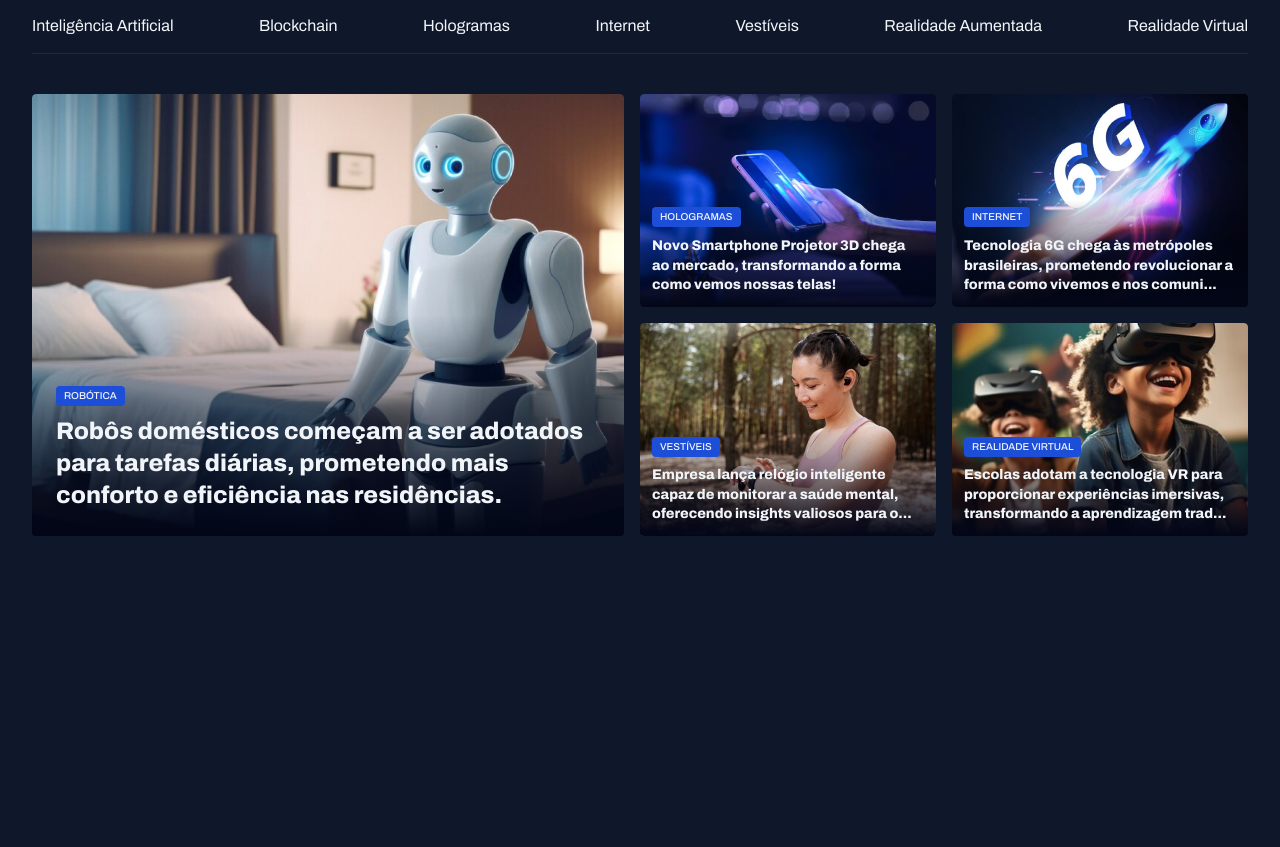
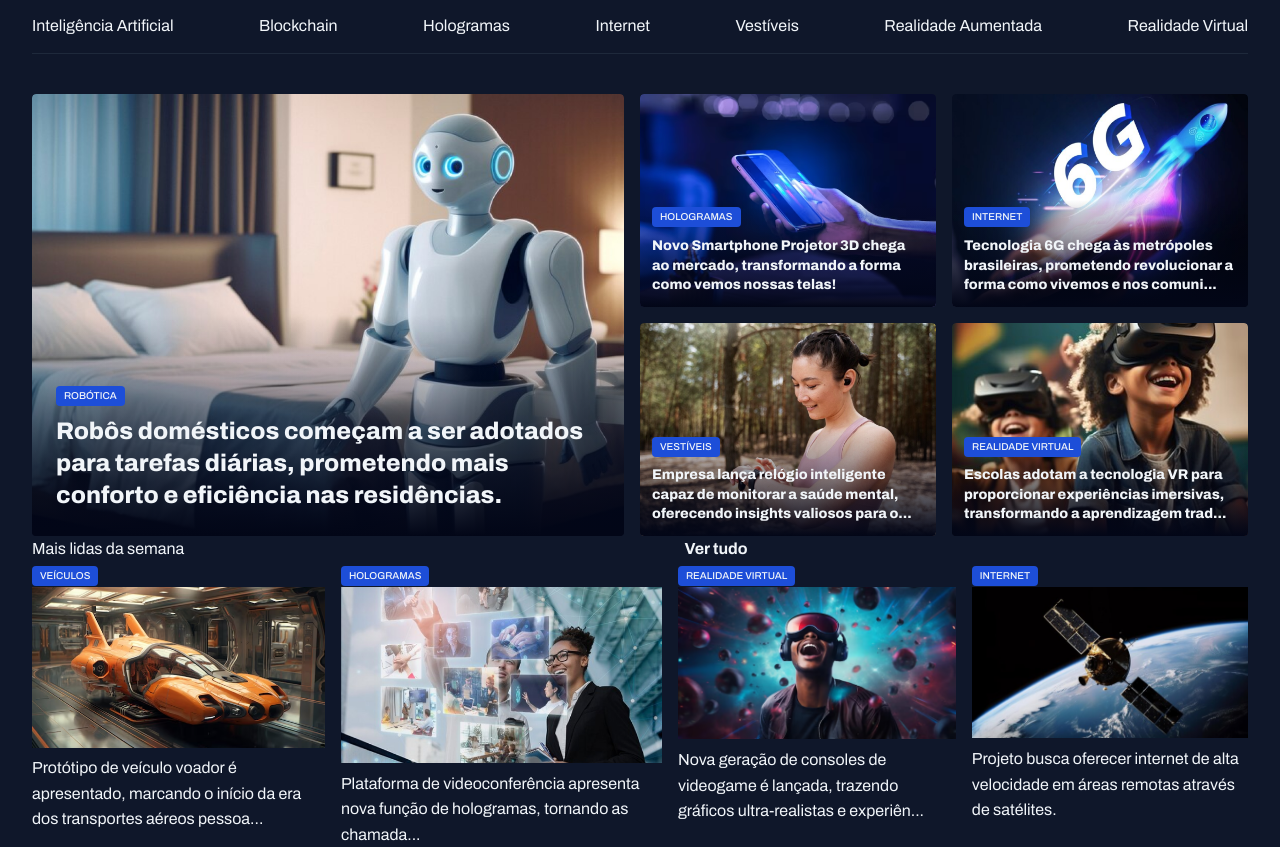
Before and after one commit to arakakimath/RsFullstackProject03-NewsPortal, a plain HTML site: page index.html in a window 1280 px wide. Shown: the part 74-921 px from the top of the page. Before the commit the page ends 800 px from the top, so only its background shows below. Drawn offline with Linux system fonts and the light colour scheme.

Commit message:
Começando seção mais lidos da semana

```diff
--- a/index.html
+++ b/index.html
@@ -77,6 +77,38 @@
         </figure>
       </div>
     </section>
+
+    <section id="weekly">
+      <header class="grid grid-flow-col">
+        <h3>Mais lidas da semana</h3>
+        <a href="#">
+          <strong>Ver tudo</strong>
+          <span></span>
+        </a>
+      </header>
+      <div class="grid grid-flow-col gap-16">
+        <figure>
+          <span class="content-tag">veículos</span>
+          <img src="assets/images/Image 06.png" alt="">
+          <p>Protótipo de veículo voador é apresentado, marcando o início da era dos transportes aéreos pessoa...</p>
+        </figure>
+        <figure>
+          <span class="content-tag">hologramas</span>
+          <img src="assets/images/Image 07.png" alt="">
+          <p>Plataforma de videoconferência apresenta nova função de hologramas, tornando as chamada...</p>
+        </figure>
+        <figure>
+          <span class="content-tag">realidade virtual</span>
+          <img src="assets/images/Image 08.png" alt="">
+          <p>Nova geração de consoles de videogame é lançada, trazendo gráficos ultra-realistas e experiên...</p>
+        </figure>
+        <figure>
+          <span class="content-tag">internet</span>
+          <img src="assets/images/Image 09.png" alt="">
+          <p>Projeto busca oferecer internet de alta velocidade em áreas remotas através de satélites.</p>
+        </figure>
+      </div>
+    </section>
   </main>
 </body>
 </html>
```
